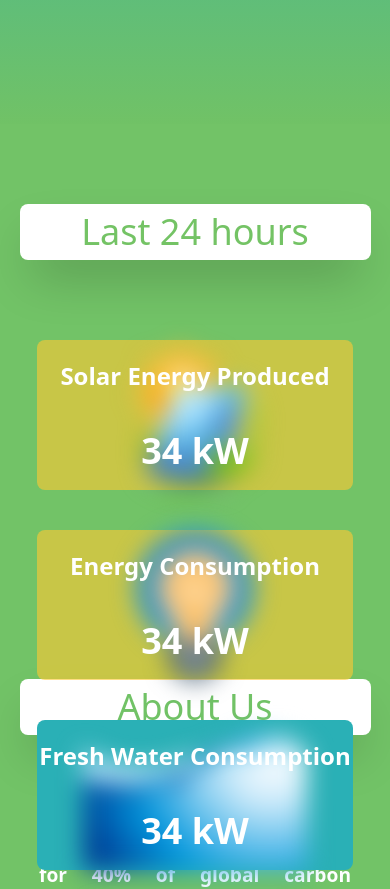
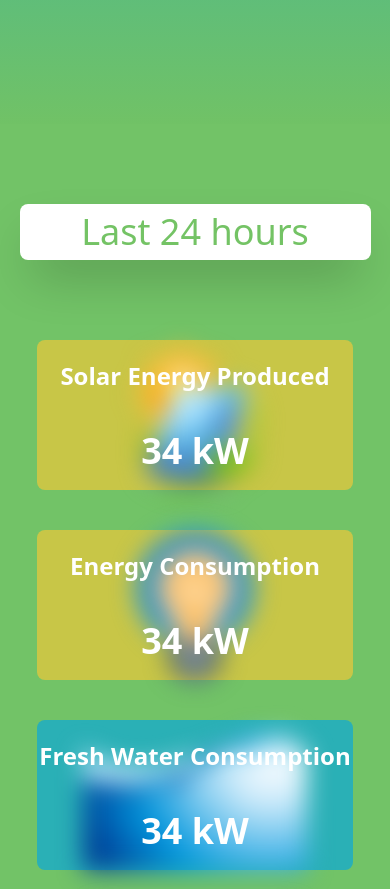
Before and after one commit to mani99brar/netZero, a Next.js app: page / in a window 390 px wide. Shown: the part 720-1609 px from the top of the page. Built offline with nearby package versions, Linux system fonts and the light colour scheme.

Commit message:
fix:margin

```diff
--- a/src/components/About.jsx
+++ b/src/components/About.jsx
@@ -5,8 +5,8 @@ import Image from 'next/image';
 import { Card } from './Card';
 export const About = () => {
   return (
-    <div className='w-[100%] flex justify-center flex-col items-center bg-[#00A9FF] yellowGradient text-black h-[80vh] about'>
-        <h1 className='bg-white text-center  lg:w-[80%] w-[90%] rounded-lg px-4 py-2 text-[#71C266] lg:mt-40 mt-80 mb-20 lg:text-6xl text-4xl shadow-2xl shadow-green'>About Us</h1>
+    <div className='w-[100%] flex justify-center flex-col items-center bg-[#00A9FF] yellowGradient text-black about'>
+        <h1 className='bg-white text-center  lg:w-[80%] w-[90%] rounded-lg px-4 py-2 text-[#71C266] lg:mt-40 mb-20 lg:text-6xl text-4xl shadow-2xl shadow-green'>About Us</h1>
         <div className='w-[80%] flex items-center lg:flex-row flex-col'>
             <div className='lg:w-[50%] w-[100%] lg:mb-0 mb-8 flex flex-col justify-around'>
 
@@ -27,7 +27,7 @@ export const About = () => {
 
             </div>
         </div>
-        <div className='w-[80%] flex lg:items-center items-start flex-col mt-8 mb-64'>
+        <div className='w-[80%] flex lg:items-center items-start flex-col mt-8'>
             <h1 className="bg-white text-centerrounded-lg px-4 py-2 text-[#ffc933] rounded-md lg:text-5xl mb-10 text-3xl shadow-2xl shadow-green">Features</h1>
             <ul className='flex lg:justify-around items-center flex-wrap text-xl list-disc  w-[100%] gap-8 featureUl'>
                 <li>Solar Rooftop</li>
--- a/src/components/Stats.jsx
+++ b/src/components/Stats.jsx
@@ -11,7 +11,7 @@ export const Stats = () => {
     const [carbonFootprint,setCarbonFootprint] = useState(0);
   return (
     <div className='w-[100%] flex justify-center bg-[#72C367] '>
-        <div className='lg:w-[80%] w-[90%] flex flex-col justify-between items-center mb-64'>
+        <div className='lg:w-[80%] w-[90%] flex flex-col justify-between items-center mb-20'>
             <h1 className='bg-white w-[100%] rounded-lg px-4 py-2 text-[#74C365] mb-20 lg:mt-40 mt-20 text-center lg:text-6xl text-4xl shadow-2xl shadow-green'>Last 24 hours</h1>
             <div className='flex flex-wrap justify-around lg:w-[100%] w-[90%] items-center'>
                 <Card head="Solar Energy Produced" bgColor="#ffc9339c" img="solar.png" />
--- a/src/components/Video.jsx
+++ b/src/components/Video.jsx
@@ -16,10 +16,10 @@ export const Video = () => {
   }
 
   return (
-    <div className='w-[100vw] h-[100vh] flex flex-col justify-center items-center radialGradient'>
-      <div className='lg:w-[80%] lg:mt-20 mt-60 w-[90%] lg:h-[100vh] h-[80vh] relative flex flex-col justify-center items-center'>
+    <div className='w-[100vw] flex flex-col justify-center items-center radialGradient'>
+      <div className='lg:w-[80%] lg:mt-20 lg:h-[80vh] h-[80vh] w-[90%]  relative flex flex-col justify-center items-center'>
         <h1 className='bg-white mt-40 text-center w-[100%] rounded-lg px-4 py-2 text-[#EEC839] mb-20 lg:text-6xl text-4xl shadow-2xl shadow-green'>3D Walkthrough</h1>
-        <div className='lg:w-[80%] w-[100%] h-[100%] relative flex flex-col justify-center items-center'>
+        <div className='lg:w-[80%] w-[50%] lg:h-[100%] h-[50%] relative flex flex-col justify-center items-center'>
           <iframe
             className='lg:w-[100%] w-[100%] hidden'
             height="100%"
```
